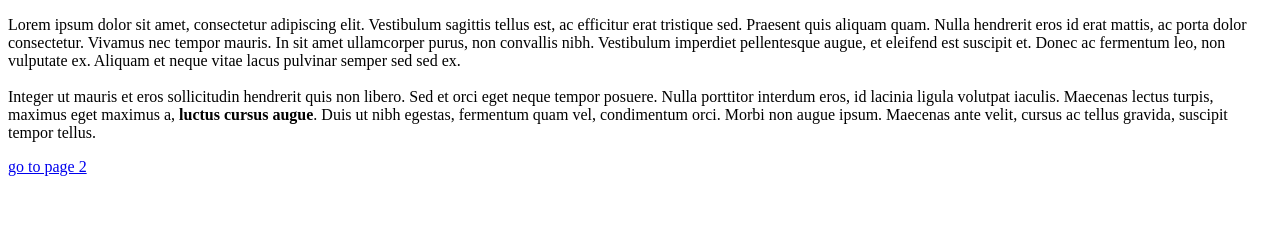
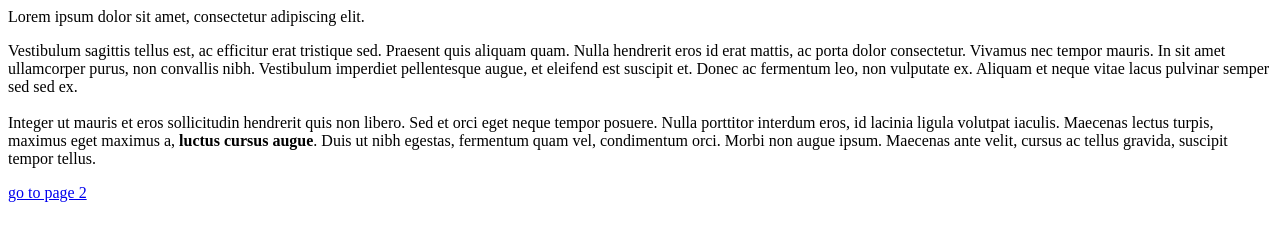
Before and after one commit to KalijnBastiaanssen/PRJ4_2324_221701, a plain HTML site: page pag1.html in a window 1280 px wide. Drawn offline with Linux system fonts and the light colour scheme.

Commit message:
add header text to page 1
add header text to page 1

```diff
--- a/pag1.html
+++ b/pag1.html
@@ -7,7 +7,9 @@
 
 <body>
 
-	<p>Lorem ipsum dolor sit amet, consectetur adipiscing elit. Vestibulum sagittis tellus est, ac efficitur erat tristique sed. Praesent quis aliquam quam. Nulla hendrerit eros id erat mattis, ac porta dolor consectetur. Vivamus nec tempor mauris. In sit amet ullamcorper purus, non convallis nibh. Vestibulum imperdiet pellentesque augue, et eleifend est suscipit et. Donec ac fermentum leo, non vulputate ex. Aliquam et neque vitae lacus pulvinar semper sed sed ex. <br><br>Integer ut mauris et eros sollicitudin hendrerit quis non libero. Sed et orci eget neque tempor posuere. Nulla porttitor interdum eros, id lacinia ligula volutpat iaculis. Maecenas lectus turpis, maximus eget maximus a, <b>luctus cursus augue</b>. Duis ut nibh egestas, fermentum quam vel, condimentum orci. Morbi non augue ipsum. Maecenas ante velit, cursus ac tellus gravida, suscipit tempor tellus.</p>
+	Lorem ipsum dolor sit amet, consectetur adipiscing elit.
+
+	<p>Vestibulum sagittis tellus est, ac efficitur erat tristique sed. Praesent quis aliquam quam. Nulla hendrerit eros id erat mattis, ac porta dolor consectetur. Vivamus nec tempor mauris. In sit amet ullamcorper purus, non convallis nibh. Vestibulum imperdiet pellentesque augue, et eleifend est suscipit et. Donec ac fermentum leo, non vulputate ex. Aliquam et neque vitae lacus pulvinar semper sed sed ex. <br><br>Integer ut mauris et eros sollicitudin hendrerit quis non libero. Sed et orci eget neque tempor posuere. Nulla porttitor interdum eros, id lacinia ligula volutpat iaculis. Maecenas lectus turpis, maximus eget maximus a, <b>luctus cursus augue</b>. Duis ut nibh egestas, fermentum quam vel, condimentum orci. Morbi non augue ipsum. Maecenas ante velit, cursus ac tellus gravida, suscipit tempor tellus.</p>
 
 
 	<a href="pag2.html">go to page 2</a>
```
